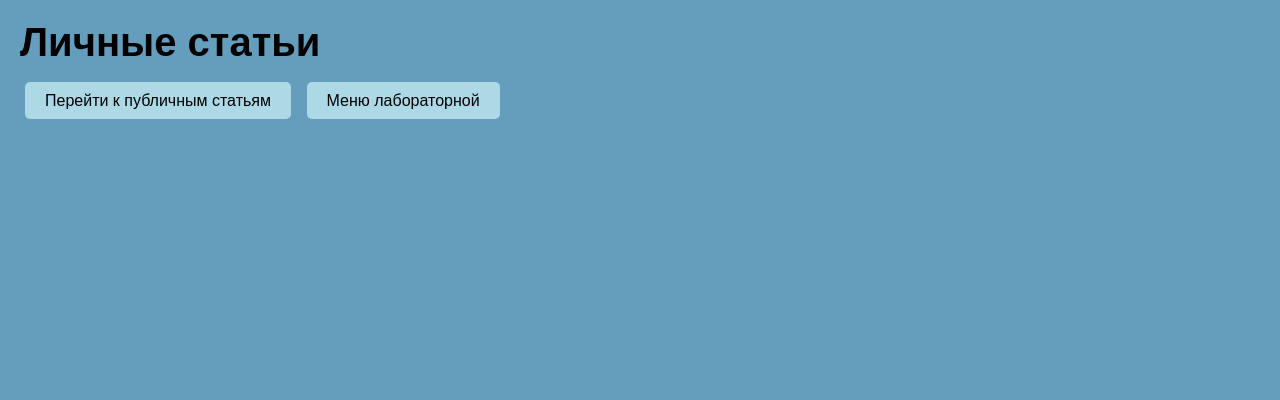
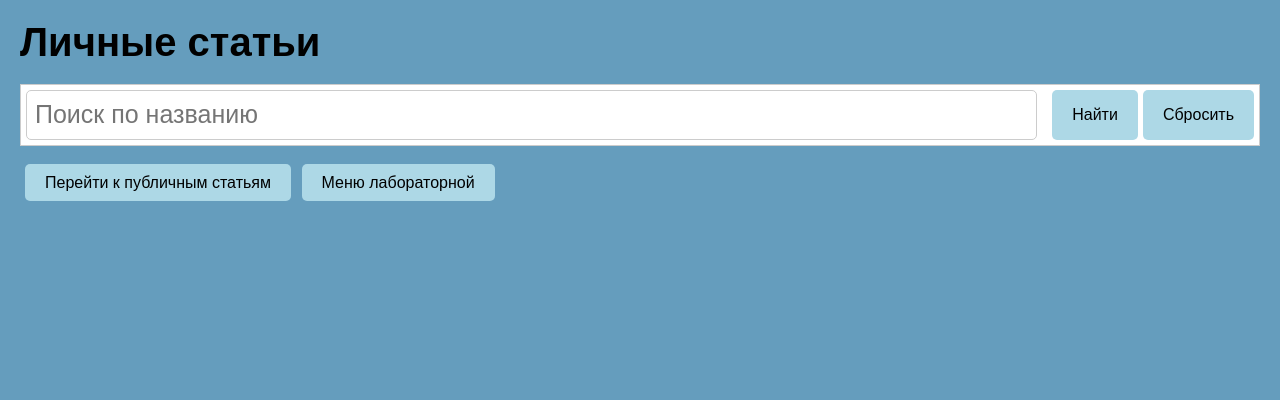
Before and after one commit to Maksim5789/web-back-labs, a Flask app: page /lab8/personal_articles/ in a window 1280 px wide. Shown: the part 73-473 px from the top of the page. Run offline with Flask 3, Linux system fonts and the light colour scheme; a user stored in the database is signed in; data comes from the database, SQL or seed files in the repository; both versions use the stored data as it was after the commit.

Commit message:
Добавление поиска

```diff
--- a/lab8.py
+++ b/lab8.py
@@ -96,9 +96,17 @@ def create():
 @lab8.route('/lab8/personal_articles/')
 @login_required
 def personal_articles():
-    # Доступ к статьям, связанным с текущим пользователем
-    articles = current_user.articles
-    return render_template('lab8/personal_articles.html', articles=articles)
+    search_query = request.args.get('search')  # Получаем строку поиска
+    if search_query:
+        articles_list = articles.query.filter(
+            articles.login_id == current_user.id,  # Убедитесь, что статьи принадлежат текущему пользователю
+            articles.title.ilike(f'%{search_query}%')  # Фильтруем по названию
+        ).all()
+    else:
+        articles_list = current_user.articles  # Доступ к статьям, связанным с текущим пользователем
+    return render_template('lab8/personal_articles.html', articles=articles_list)
+
+
 
 @lab8.route('/lab8/logout')
 @login_required
@@ -153,10 +161,15 @@ def delete(id):
 
 @lab8.route('/lab8/public_articles/')
 def public_articles():
-    # Получение всех публичных статей
-    public_articles_list = articles.query.filter_by(is_public=True).all()  # Получаем только публичные статьи
+    search_query = request.args.get('search')  # Получаем строку поиска
+    if search_query:
+        public_articles_list = articles.query.filter(
+            articles.is_public == True,  # Получаем только публичные статьи
+            articles.title.ilike(f'%{search_query}%')  # Фильтруем по названию
+        ).all()
+    else:
+        public_articles_list = articles.query.filter_by(is_public=True).all()  # Получаем только публичные статьи
     return render_template('lab8/public_articles.html', articles=public_articles_list)
-
 
 
 
--- a/templates/lab8/personal_articles.html
+++ b/templates/lab8/personal_articles.html
@@ -4,62 +4,82 @@
 
 {% block main %}
 <style>
+    .search-container {
+        display: flex; /* Используем Flexbox для горизонтального расположения */
+        width: 100%; /* Уменьшаем ширину поля поиска */
+        padding: 5px; /* Уменьшен отступ внутри контейнера */
+        border: 1px solid #ccc; /* Серая рамка */
+        background-color: white; /* Белый фон */
+        margin-bottom: 20px; /* Отступ снизу для разделения с контентом */
+        box-sizing: border-box; /* Учитываем padding и border в общей ширине */
+    }
+
     .input-field {
-        width: 100%;
-        padding: 10px;
-        margin: 10px 0;
+        flex: 1; /* Поле ввода занимает оставшееся пространство */
+        padding: 8px; /* Уменьшен отступ внутри поля ввода */
         border: 1px solid #ccc;
         border-radius: 5px;
-        font-size: 16px;
+        font-size: 25px;
+        margin-right: 10px; /* Отступ между полем ввода и кнопками */
     }
 
     .form-button {
         background-color: lightblue;
         border: none;
         color: black;
-        padding: 10px 20px;
-        margin: 5px; /* Отступ между кнопками */
-        font-size: 16px;
+        padding: 10px 20px; /* Увеличены отступы для кнопок */
+        font-size: 16px; /* Увеличен размер шрифта */
         border-radius: 5px;
         cursor: pointer;
-        text-decoration: none;
-        flex: 1; /* Равномерное распределение пространства между кнопками */
-        text-align: center; /* Центрирование текста */
+        margin-left: 5px; /* Отступ между кнопками */
+        text-decoration: none; /* Убираем подчеркивание */
+        width: auto; /* Ширина кнопок адаптируется к содержимому */
     }
 
     .form-button:hover {
         background-color: deepskyblue;
     }
 
-    .button-container {
-        display: flex; /* Используем Flexbox для горизонтального расположения */
-        gap: 10px; /* Отступ между кнопками */
-        margin-top: 10px; /* Отступ сверху для навигационной панели */
+    .nav-container {
+        display: inline-flex; /* Используем inline-flex, чтобы ширина подстраивалась под содержимое */
+        justify-content: flex-start; /* Равномерное распределение кнопок */
+        align-items: center; /* Выравнивание по вертикали */
         padding: 10px; /* Отступ внутри контейнера */
-        border: 1px solid #ccc; /* Серая рамка */
+        border: 3px solid #ccc; /* Серая рамка */
         background-color: white; /* Белый фон */
-        justify-content: center; /* Центрирование кнопок */
-        width: fit-content; /* Ширина контейнера по размеру кнопок */
+        margin-bottom: 20px; /* Отступ снизу для разделения с контентом */
+        box-sizing: border-box; /* Учитываем padding и border в общей ширине */
     }
 </style>
 
 <h1>Личные статьи</h1>
+
+<!-- Форма поиска -->
+<div class="search-container">
+    <form method="GET" action="{{ url_for('lab8.personal_articles') }}" style="display: flex; width: 100%;">
+        <input type="text" name="search" class="input-field" placeholder="Поиск по названию">
+        <button type="submit" class="form-button">Найти</button>
+        <a href="{{ url_for('lab8.personal_articles') }}" class="form-button">Сбросить</a>
+    </form>
+</div>
+
 {% for article in articles %}
     <div class="article-container">  <!-- Контейнер для статьи -->
-        <h2>{{ article['title'] }}</h2>
-        <blockquote>{{ article['article_text'] }}</blockquote>
+        <h2>{{ article.title }}</h2>
+        <blockquote>{{ article.article_text }}</blockquote>
 
-        <div class="button-container"> <!-- Контейнер для кнопок -->
-            <form method="GET" action="{{ url_for('lab8.edit', id=article['id']) }}">
+        <!-- Навигационная панель для кнопок для каждой статьи -->
+        <div class="nav-container">
+            <form method="GET" action="{{ url_for('lab8.edit', id=article.id) }}">
                 <button type="submit" class="form-button">Редактировать</button>
             </form>
-            <form method="POST" action="{{ url_for('lab8.toggle_favorite', id=article['id']) }}">
-                <button type="submit" class="form-button">{{ "Убрать из любимых" if article['is_favorite'] else "Добавить в любимые" }}</button>
+            <form method="POST" action="{{ url_for('lab8.toggle_favorite', id=article.id) }}">
+                <button type="submit" class="form-button">{{ "Убрать из любимых" if article.is_favorite else "Добавить в любимые" }}</button>
             </form>
-            <form method="POST" action="{{ url_for('lab8.toggle_public', id=article['id']) }}">
-                <button type="submit" class="form-button">{{ "Сделать приватной" if article['is_public'] else "Сделать публичной" }}</button>
+            <form method="POST" action="{{ url_for('lab8.toggle_public', id=article.id) }}">
+                <button type="submit" class="form-button">{{ "Сделать приватной" if article.is_public else "Сделать публичной" }}</button>
             </form>
-            <form method="POST" action="{{ url_for('lab8.delete', id=article['id']) }}">
+            <form method="POST" action="{{ url_for('lab8.delete', id=article.id) }}">
                 <button type="submit" class="form-button" onclick="return confirm('Вы уверены, что хотите удалить эту статью?');">Удалить</button>
             </form>
         </div>
```
Also changed, not shown: templates/lab8/public_articles.html (+34 -4 lines), lab8.db.
